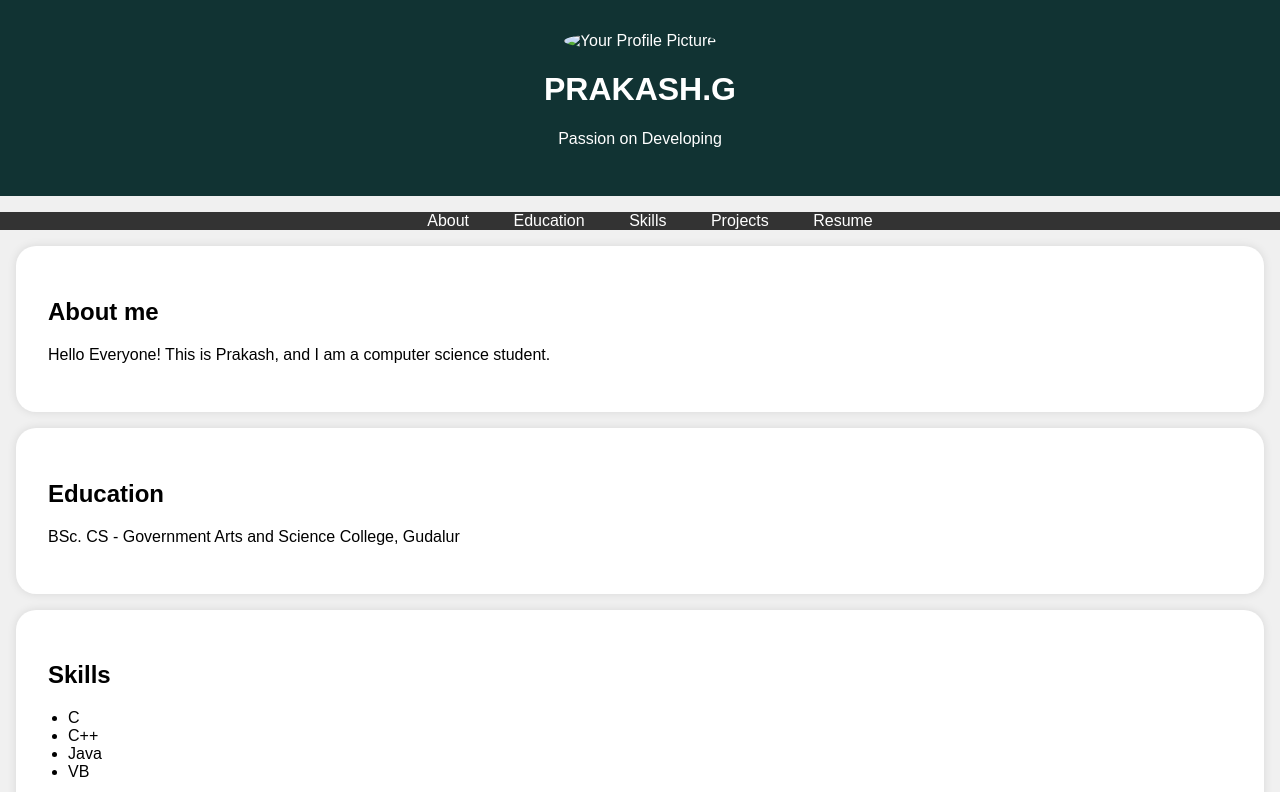
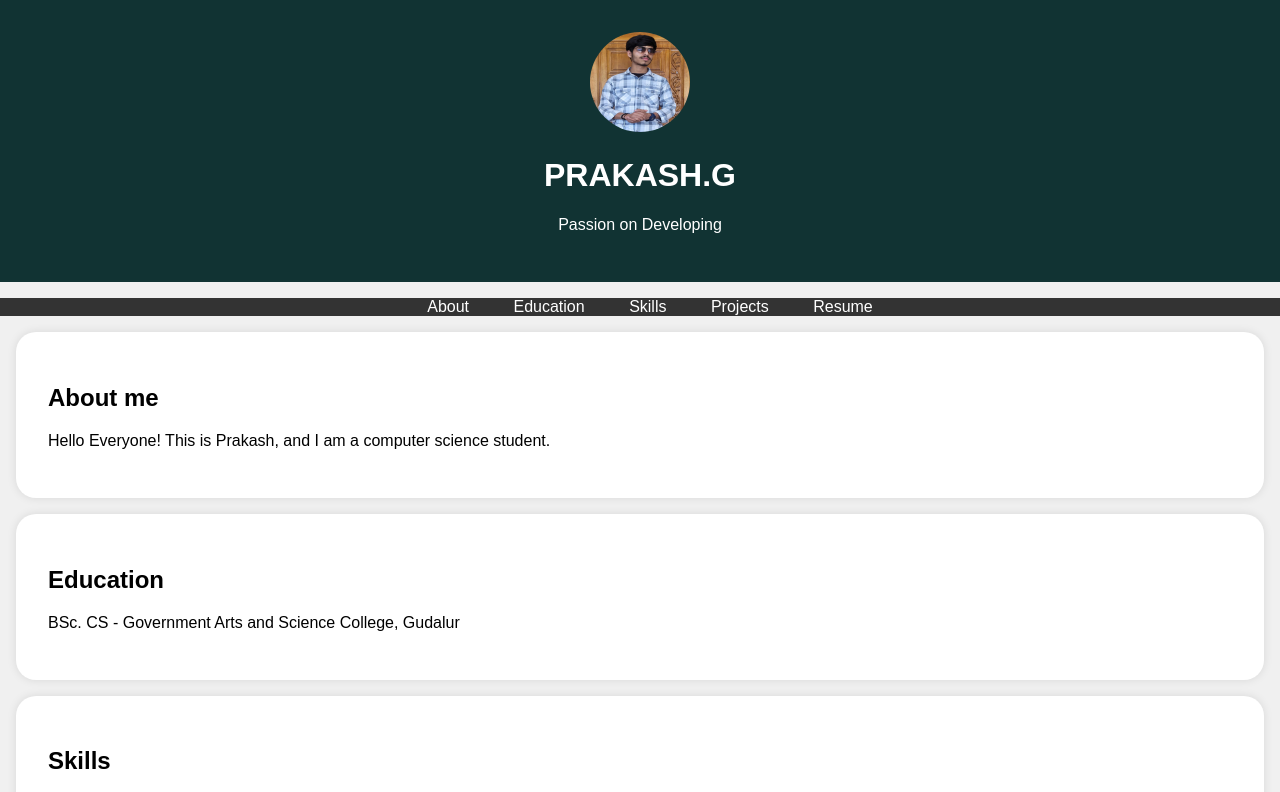
Before and after one commit to TN43X0001/Digitalportfolio, a plain HTML site: page index.html in a window 1280 px wide. Shown: the top 792 px of the page. Drawn offline with Linux system fonts and the light colour scheme.

Commit message:
Update index.html

```diff
--- a/index.html
+++ b/index.html
@@ -84,7 +84,7 @@
     <header>
         <div class="header-content">
             <!-- Add your profile picture here -->
-            <img src="/image/prakash.jpg" alt="Your Profile Picture" class="profile-picture">
+            <img src="IMG-20231025-WA0000.jpg" alt="Your Profile Picture" class="profile-picture">
             <h1>PRAKASH.G</h1>
             <p>Passion on Developing</p>
         </div>
```
